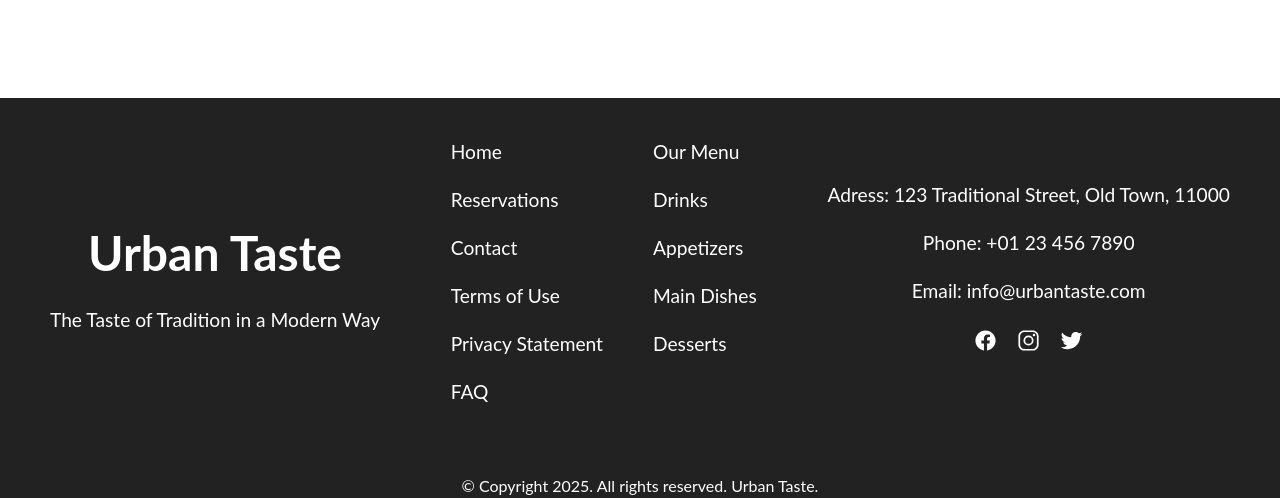
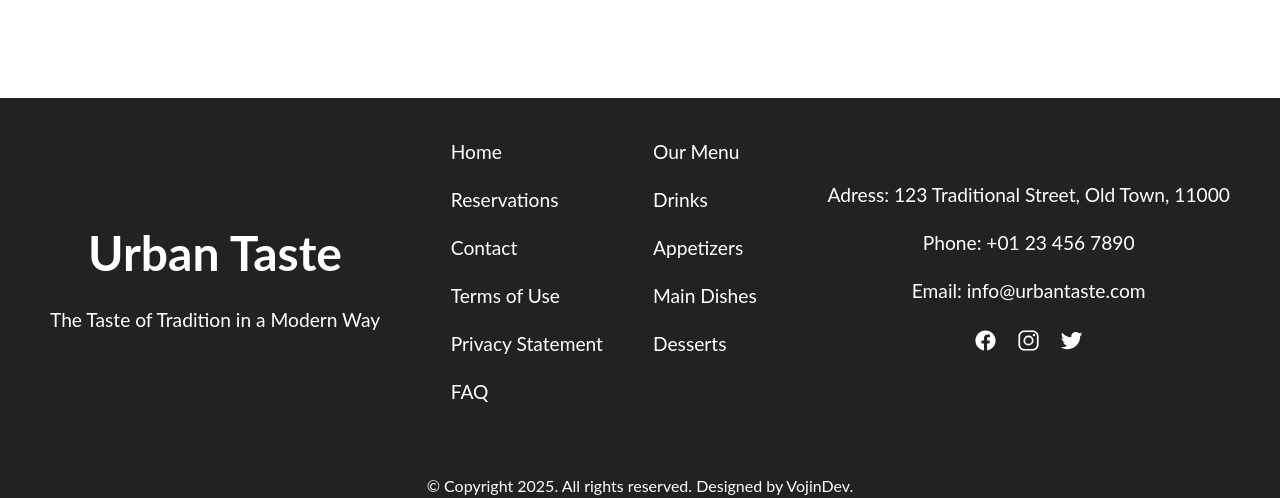
Before and after one commit to VojoSeselj/RestaurantSite, a plain HTML site: page index.html in a window 1280 px wide. Shown: the part 6921-7419 px from the top of the page. Drawn offline with nearby package versions, Linux system fonts and the light colour scheme.

Commit message:
Update index.html

```diff
--- a/index.html
+++ b/index.html
@@ -534,7 +534,7 @@
 
         </div>
 
-        <p class="copyright">© Copyright 2025. All rights reserved. Urban Taste.</p>
+        <p class="copyright">© Copyright 2025. All rights reserved. Designed by VojinDev.</p>
 
     </footer>
 
```
